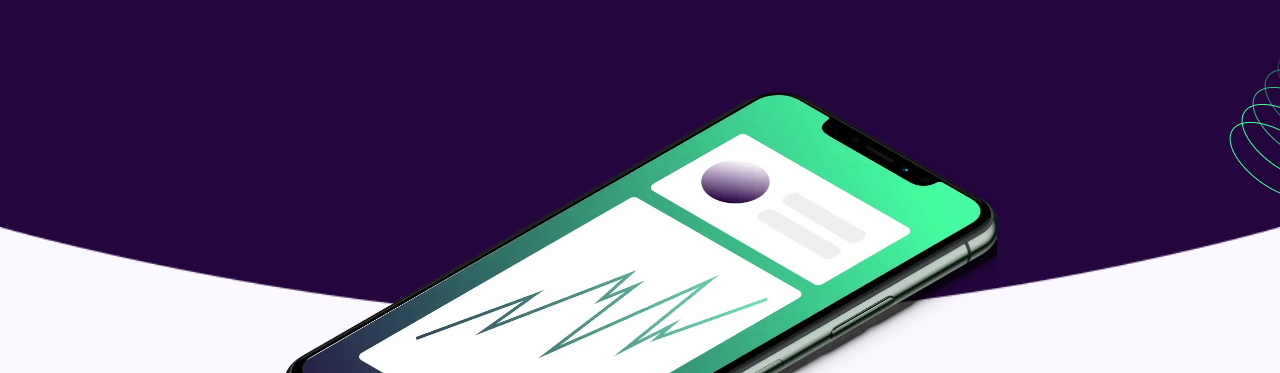
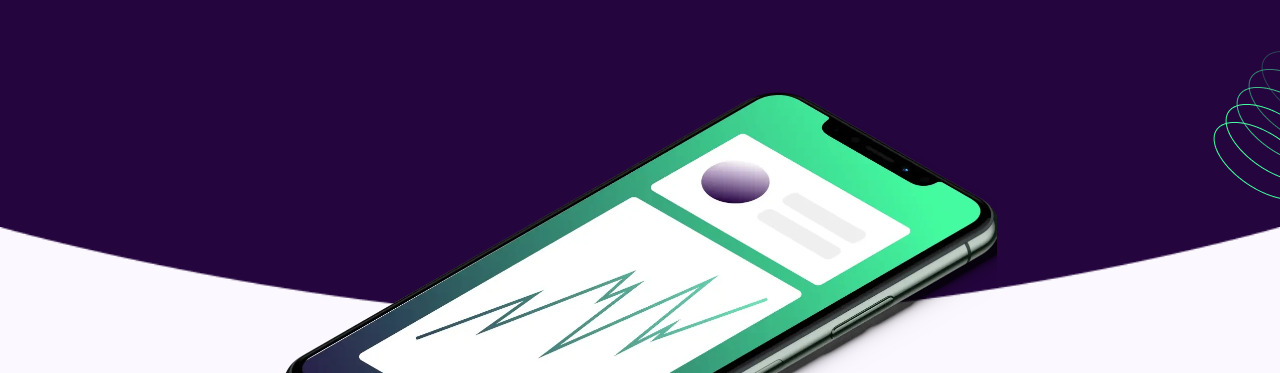
Before and after one commit to tinchosantaclara/New-Workit, a plain HTML site: page index.html in a window 1280 px wide. Shown: the part 427-800 px from the top of the page. Drawn offline with nearby package versions, Linux system fonts and the light colour scheme.

Commit message:
hero__right__ornamental OK

```diff
--- a/index.html
+++ b/index.html
@@ -42,13 +42,7 @@
           alt="hero__left__ornamental"
           class="hero__left__ornamental"
         />
-        <div class="hero__right__ornamental">
-          <!-- <img
-            src="./assets/images/hero__right.png"
-            alt="hero__right__ornamental"
-            class=""
-          /> -->
-        </div>
+        <div class="hero__right__ornamental"></div>
       </section>
       <section class="services">
         <div class="container container--services">
--- a/style.css
+++ b/style.css
@@ -97,8 +97,8 @@ header {
   border-bottom: 3px solid #44ffa1;
 }
 
-/* .hero__left__ornamental,
-.hero__right__ornamental, */
+.hero__left__ornamental,
+.hero__right__ornamental,
 .about__bottom__ornamental {
   display: none;
 }
@@ -234,25 +234,6 @@ footer {
   color: #584d62;
 }
 
-.hero__left__ornamental {
-  position: absolute;
-  top: 45px;
-  left: -110px;
-  display: block;
-}
-
-.hero__right__ornamental {
-  position: absolute;
-  bottom: 109px;
-  right: 0;
-  width: 64px;
-  height: 181px;
-  display: block;
-  background-image: url("./assets/images/hero__right.png");
-  background-size: cover;
-  background-repeat: no-repeat;
-}
-
 @media screen and (min-width: 768px) {
   .container {
     width: 88.5%;
@@ -277,6 +258,21 @@ footer {
   }
   .btn--primary {
     font-size: 18px;
+  }
+  .hero__left__ornamental {
+    position: absolute;
+    top: 45px;
+    left: -110px;
+  }
+
+  .hero__right__ornamental {
+    position: absolute;
+    bottom: 109px;
+    right: 0;
+    width: 80px;
+    height: 181px;
+    background: url("./assets/images/hero__right.png") no-repeat;
+    background-size: cover;
   }
 
   .services {
```
